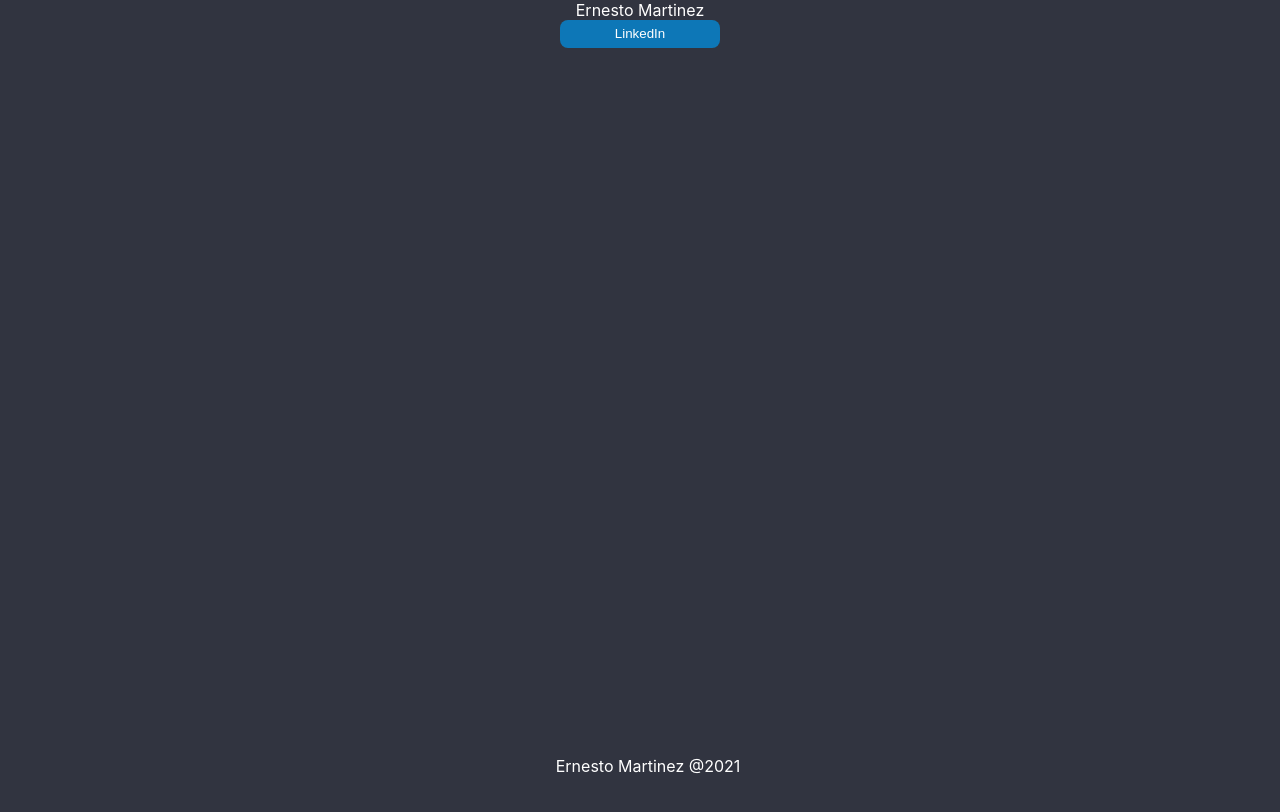
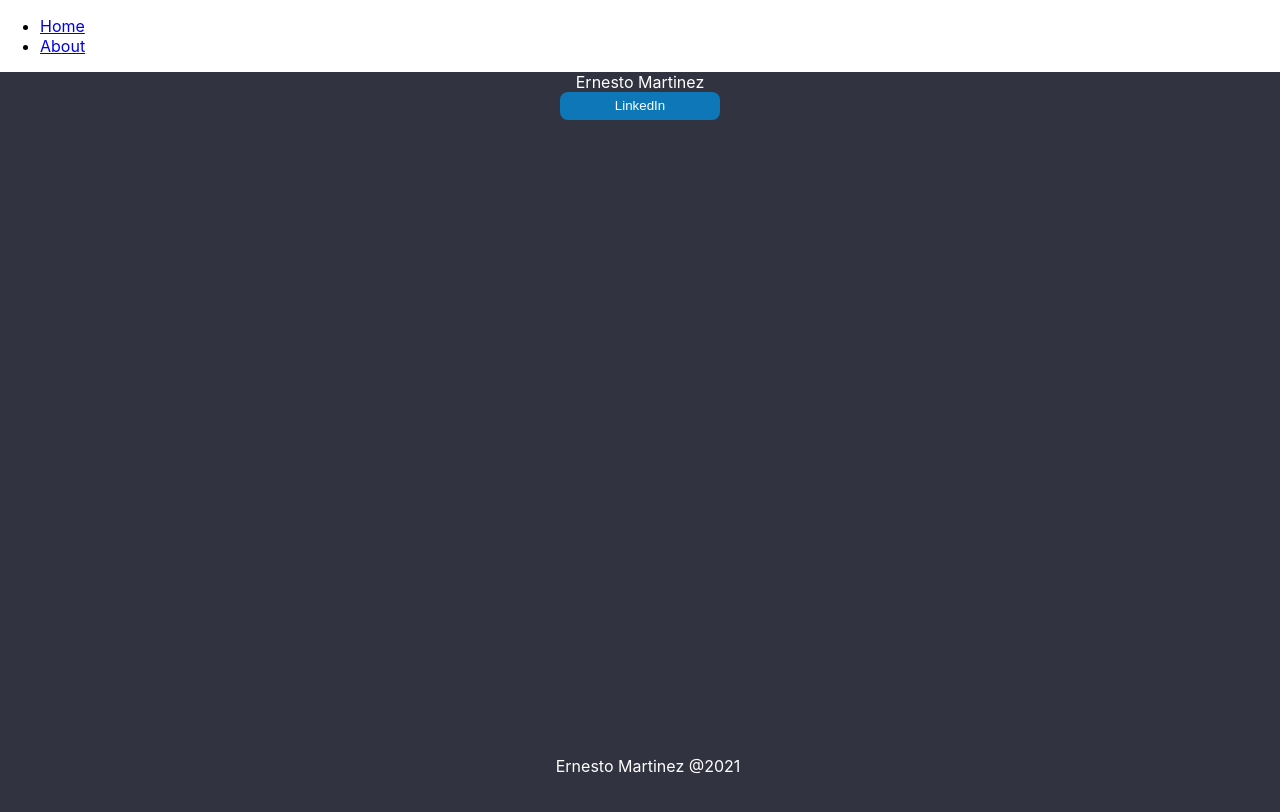
Before and after one commit to ernes7/ErnestoMartinez, a React (Create React App) app: page / in a window 1280 px wide. Shown: the top 812 px of the page. Built offline with nearby package versions, Linux system fonts and the light colour scheme.

Commit message:
added routes

```diff
--- a/package.json
+++ b/package.json
@@ -10,6 +10,7 @@
     "node-sass": "^5.0.0",
     "react": "^17.0.1",
     "react-dom": "^17.0.1",
+    "react-router-dom": "^5.2.0",
     "react-scripts": "4.0.2",
     "web-vitals": "^1.0.1"
   },
--- a/src/App.js
+++ b/src/App.js
@@ -1,14 +1,7 @@
-import './App.scss';
-import Button from './components/Button';
-import Footer from './components/Footer';
+import "./App.scss";
+import Routes from "./Routes";
 
 function App() {
-  return (
-    <div className="App">
-        Ernesto Martinez
-        <Button title={"LinkedIn"}/>
-        <Footer/>
-    </div>
-  );
+  return <Routes />;
 }
 export default App;
--- /dev/null
+++ b/src/Routes.js
@@ -0,0 +1,40 @@
+import React from "react";
+import {
+  BrowserRouter as Router,
+  Switch,
+  Route,
+  Link,
+  useRouteMatch,
+  useParams,
+} from "react-router-dom";
+import Home from "./pages/Home";
+
+export default function App() {
+  return (
+    <Router>
+      <div>
+        <ul>
+          <li>
+            <Link to="/">Home</Link>
+          </li>
+          <li>
+            <Link to="/about">About</Link>
+          </li>
+        </ul>
+
+        <Switch>
+          <Route path="/about">
+            <About />
+          </Route>
+          <Route path="/">
+            <Home />
+          </Route>
+        </Switch>
+      </div>
+    </Router>
+  );
+}
+
+function About() {
+  return <div>About Page</div>;
+}
--- a/src/components/Button.jsx
+++ b/src/components/Button.jsx
@@ -1,16 +1,12 @@
-import React from 'react'
-import PropTypes from 'prop-types'
+import React from "react";
+import PropTypes from "prop-types";
 
-function Button({title, link}) {
-    return (
-        <button className="button">
-            {title}
-        </button>
-    )
+function Button({ title, path, chidlren }) {
+  return <button className="button">{title}</button>;
 }
 
 Button.propTypes = {
-    title: PropTypes.string,
-}
+  title: PropTypes.string,
+};
 
-export default Button
+export default Button;
--- /dev/null
+++ b/src/pages/Home.js
@@ -0,0 +1,18 @@
+import "../App.scss";
+import Button from "../components/Button";
+import Footer from "../components/Footer";
+import { Link } from "react-router-dom";
+
+function Home() {
+  return (
+    <div className="App">
+      Ernesto Martinez
+      <Link to="/about">
+        {" "}
+        <Button title={"LinkedIn"} />
+      </Link>
+      <Footer />
+    </div>
+  );
+}
+export default Home;
```
